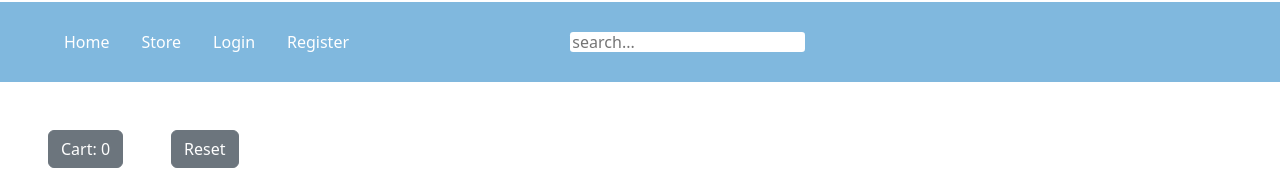
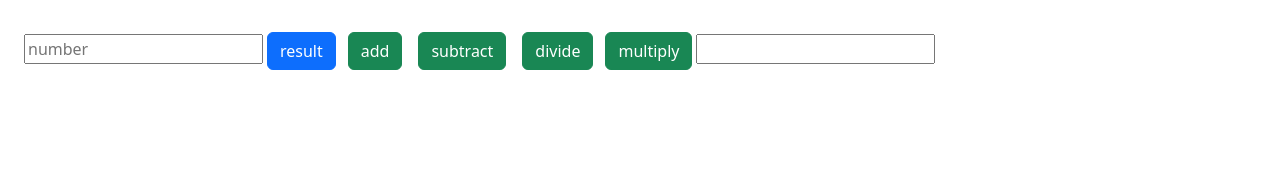
Before and after one commit to ashrafutuyubahe/E-purchase, a React (Create React App) app: page / in a window 1280 px wide. Shown: the top 170 px of the page. Built offline with nearby package versions, Linux system fonts and the light colour scheme; no server answers.

Commit message:
new changes

```diff
--- a/src/App.jsx
+++ b/src/App.jsx
@@ -4,6 +4,7 @@ import Cart from "./cart";
 import Nav from "./navbar";
 import Fetchdata from "./datafetching";
 import axios from "axios";
+import Calculator from "./simpleCalc";
 
 axios.defaults.baseURL = "http://127.0.0.1:6000";
 axios.defaults.withCredentials = true;
@@ -28,7 +29,7 @@ function App() {
 
   return (
     <>
-      <Nav />
+      {/* <Nav />
 
       <Cart
         count={count}
@@ -40,7 +41,8 @@ function App() {
         setProductArray={setProductArray}
       />
 
-      <Fetchdata />
+      <Fetchdata /> */}
+      <Calculator/>
     </>
   );
 }
--- /dev/null
+++ b/src/simpleCalc.js
@@ -0,0 +1,39 @@
+import React, { useReducer } from "react";
+
+ export default function Calculator() {
+    const actions={
+     add:'add',
+     sub:'subtraction',
+     mult:'mult',
+     divi:'divi'
+    }
+    function reducer(numbers,actions){
+        switch(actions.type){
+            case 'add':
+            return[
+            {...numbers,
+            result:''
+
+
+            }
+            ]
+        }
+
+    }
+     const [numbers,dispatch]= useReducer(reducer,{firstnumber:0,secondnumber:0,result:0})
+  return (
+    <form className="p-3">
+     <div className="m-2 ">
+     <input placeholder="number" onClick={(e)=>{
+       const numvalue=e.target.value;
+     }} />
+     <button className="btn btn-primary m-1">result</button>
+      <button className="btn btn-success m-2">add</button>
+      <button  className="btn btn-success m-2">subtract</button>
+      <button  className="btn btn-success m-2">divide</button>
+      <button  className="btn btn-success m-1">multiply</button>
+      <input  />
+     </div>
+    </form>
+  );
+}
```
